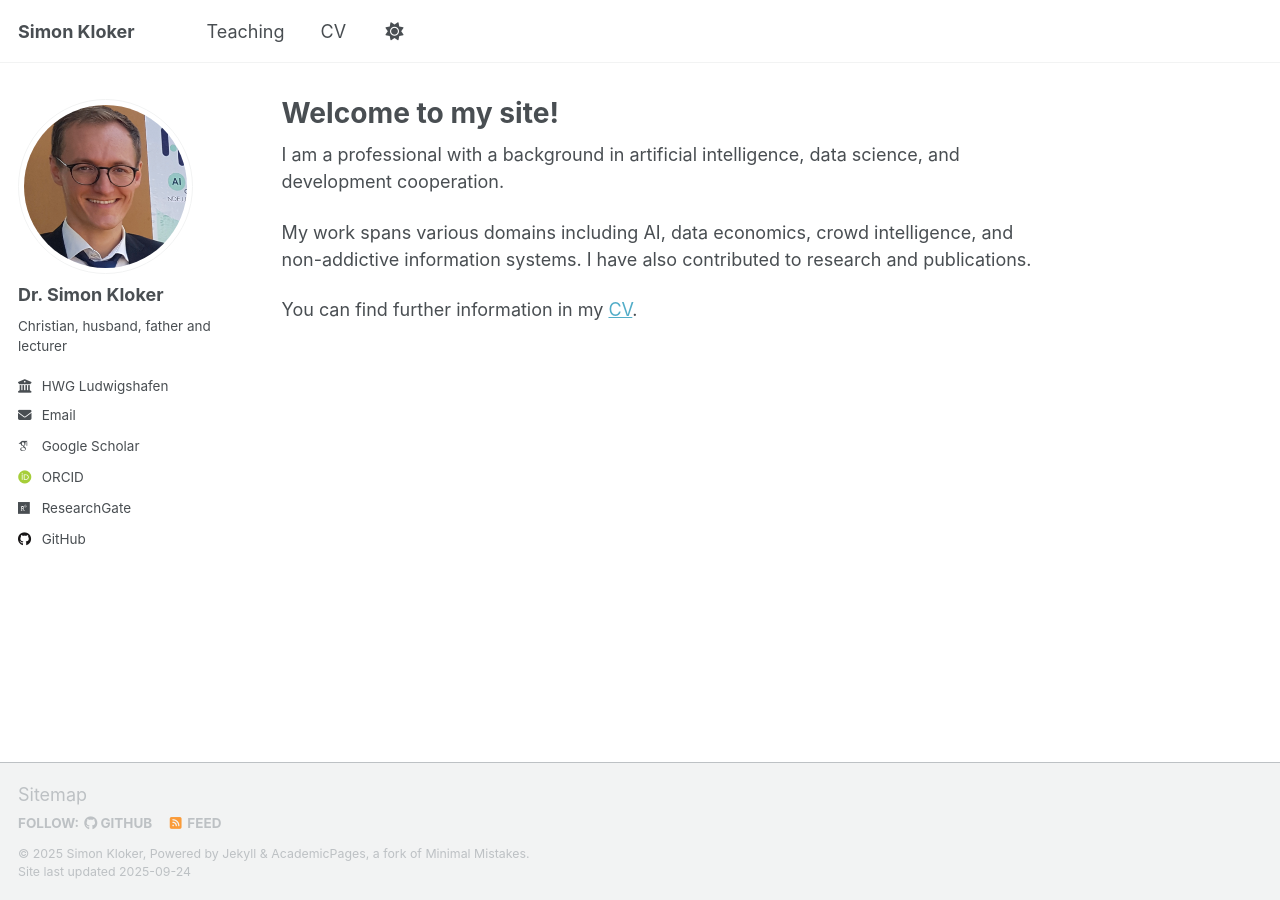
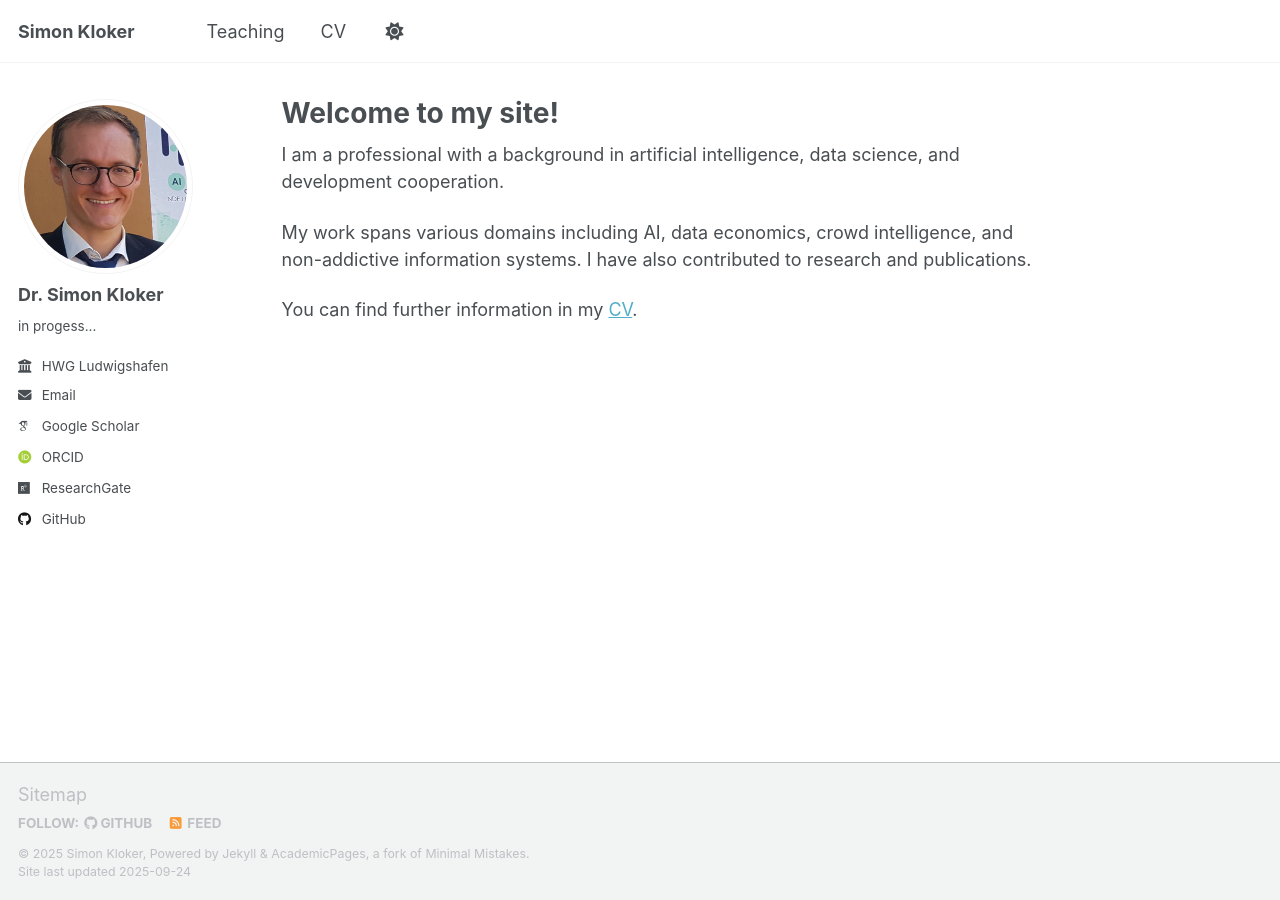
Before and after one commit to simon-kloker/simon-kloker.github.io, a Jekyll site: the page built from _pages/about.md, in a window 1280 px wide. Built offline with Jekyll 4.4.1, drawn with Linux system fonts in a browser that asks for light colours; some web fonts are replaced; a script that is not in the unit is left out.

Commit message:
bio page

```diff
--- a/_config.yml
+++ b/_config.yml
@@ -25,7 +25,7 @@ author:
   avatar           : "profile.png"
   name             : "Dr. Simon Kloker"
   pronouns         : # example: "she/her"
-  bio              : "Christian, husband, father and lecturer"
+  bio              : "in progess..."
   location         : # "Earth"
   employer         : "HWG Ludwigshafen"
   uri              : # URL
```
